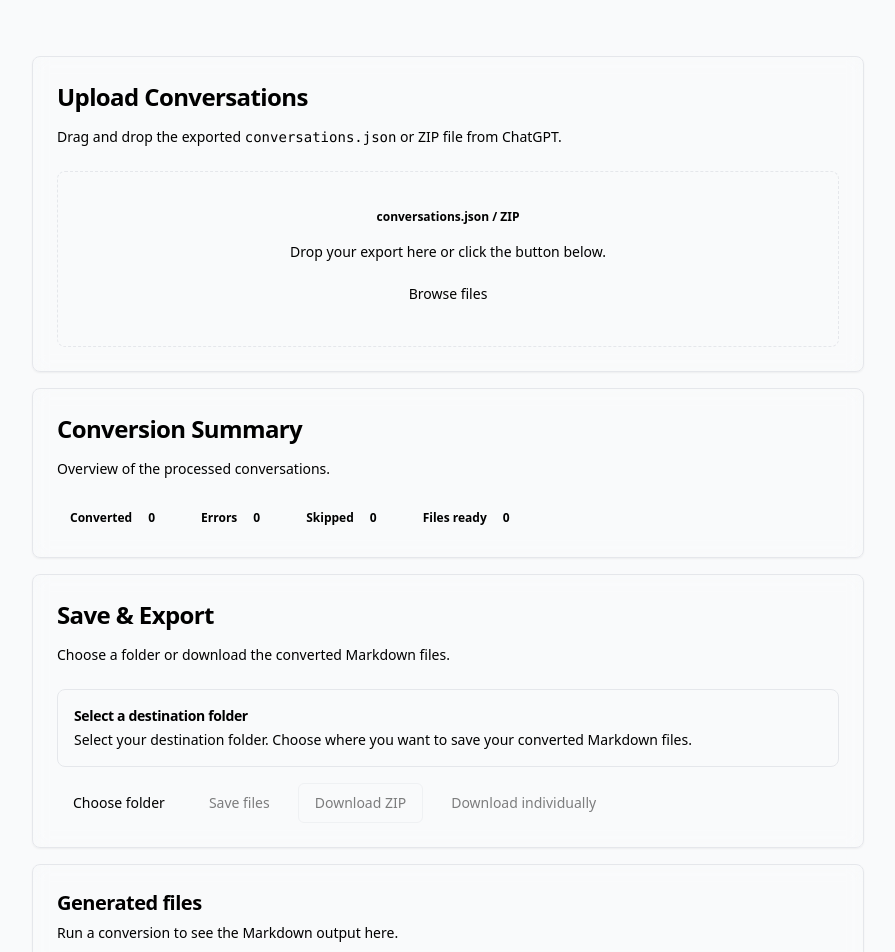
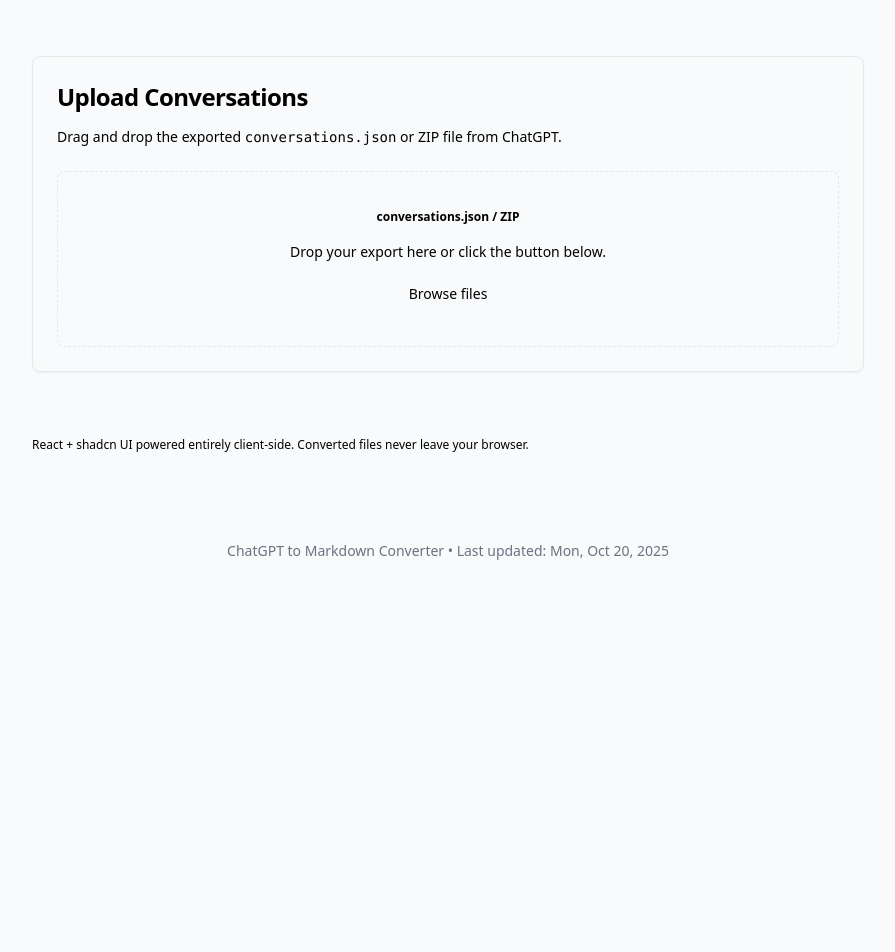
Before and after one commit to Quisharoo/chatgpt-obsidian-converter, a React (Vite) app: page / in a window 1280 px wide. Shown: the top 952 px of the page, without its empty margins (192-1087 px from the left). After the commit the page ends 800 px from the top, so only its background shows below. Built offline with nearby package versions, Linux system fonts and the light colour scheme.

Commit message:
Show panels conditionally based on processing state
SummaryCard, DirectoryPanel, and ResultsTable are now rendered only when appropriate, based on processing status and file generation. This improves UI clarity by hiding export and results panels until files are available or processing has started.

```diff
--- a/src/reactApp/App.jsx
+++ b/src/reactApp/App.jsx
@@ -275,12 +275,19 @@ export function App() {
     downloadSingle,
   } = useConverter();
 
+  const hasStartedProcessing = status !== 'idle';
+  const hasGeneratedFiles = files.length > 0;
+  const showSummary = hasStartedProcessing;
+  const showExportPanel = hasGeneratedFiles;
+  const showResults = hasStartedProcessing;
+
   return (
     <TooltipProvider>
       <div className="mx-auto flex w-full max-w-5xl flex-col gap-4 px-4 py-6">
         <UploadCard onFileSelect={convertFile} />
         <ProgressCard progress={progress} status={status} />
-        <SummaryCard summary={summary} files={files} />
+        {showSummary && <SummaryCard summary={summary} files={files} />}
+        {showExportPanel && (
           <DirectoryPanel
             directory={directory}
             fileCount={files.length}
@@ -289,7 +296,8 @@ export function App() {
             onDownloadZip={downloadZip}
             onDownloadAll={downloadAll}
           />
-        <ResultsTable files={files} onDownloadSingle={downloadSingle} />
+        )}
+        {showResults && <ResultsTable files={files} onDownloadSingle={downloadSingle} />}
         <Separator className="my-4" />
         <footer className="text-xs text-muted-foreground">
           <p>
```
Lines whose indentation alone changed are shown as unchanged.
